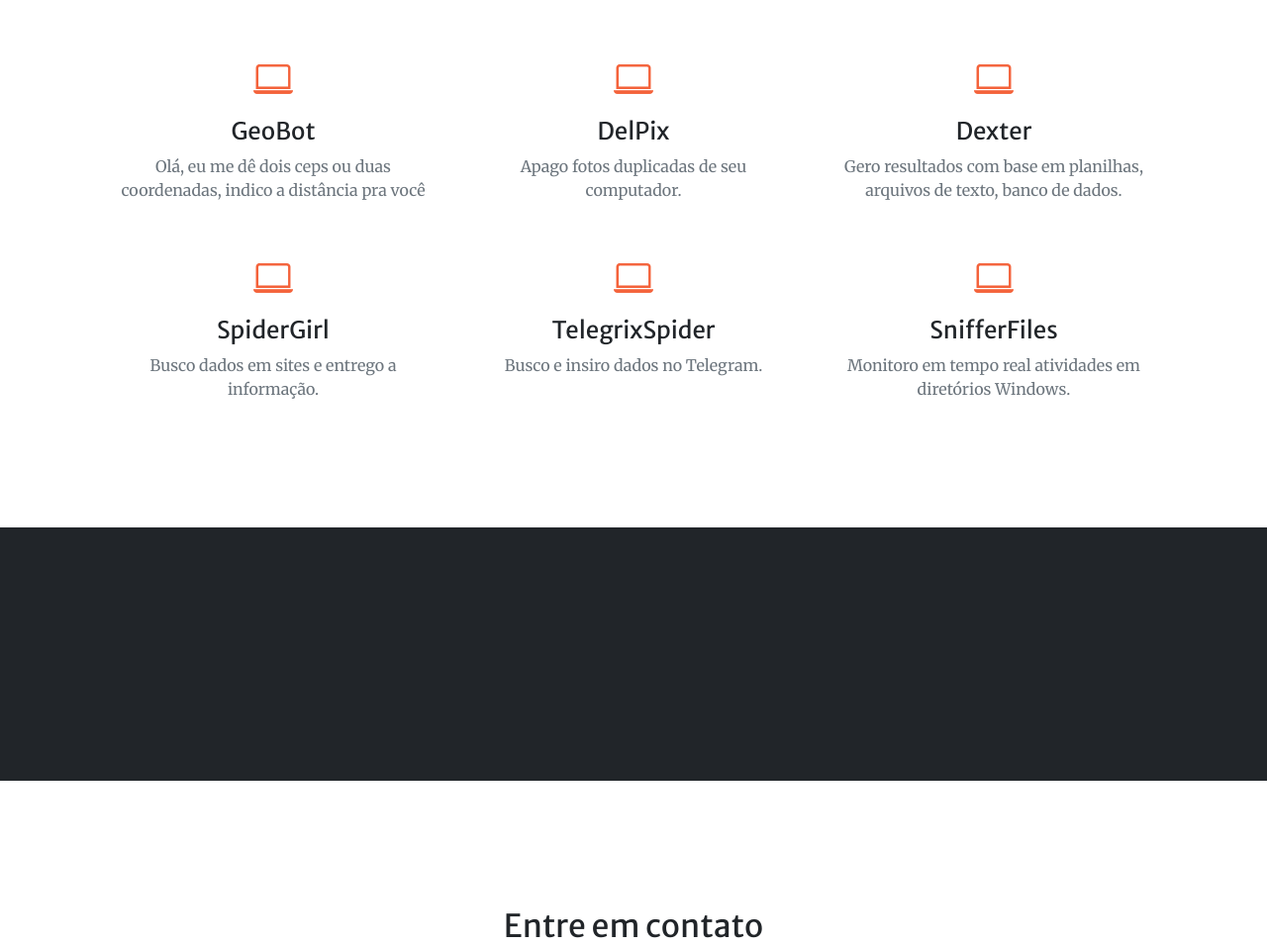
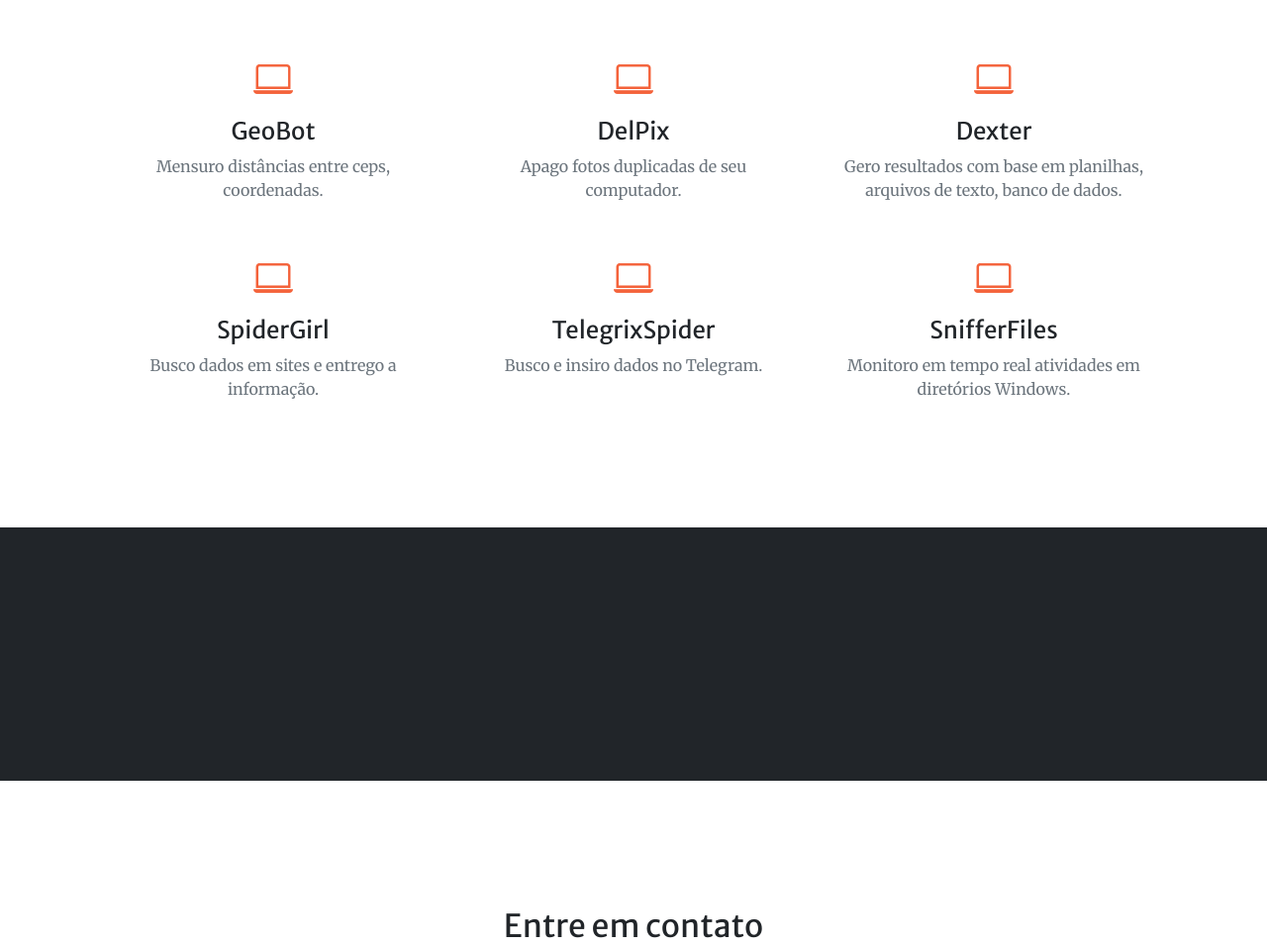
Before and after one commit to roboseiaparaempresas/roboseiaparaempresas.github.io, a plain HTML site: page index.html in a window 1280 px wide. Shown: the part 1989-2945 px from the top of the page at 99% size. Drawn offline with nearby package versions, Linux system fonts and the light colour scheme; some packages are replaced by stand-ins of ours; a script that the page names is missing.

Commit message:
Add files via upload

```diff
--- a/index.html
+++ b/index.html
@@ -102,7 +102,7 @@
                         <div class="mt-5">
                             <div class="mb-2"><i class="bi-laptop fs-1 text-primary"></i></i></div>
                             <h3 class="h4 mb-2">GeoBot</h3>
-                            <p class="text-muted mb-0">Olá, eu me dê dois ceps ou duas coordenadas, indico a distância pra você</p>
+                            <p class="text-muted mb-0">Mensuro distâncias entre ceps, coordenadas.</p>
                         </div>
                     </div>
                     <!-- Serviço 2 -->
```
